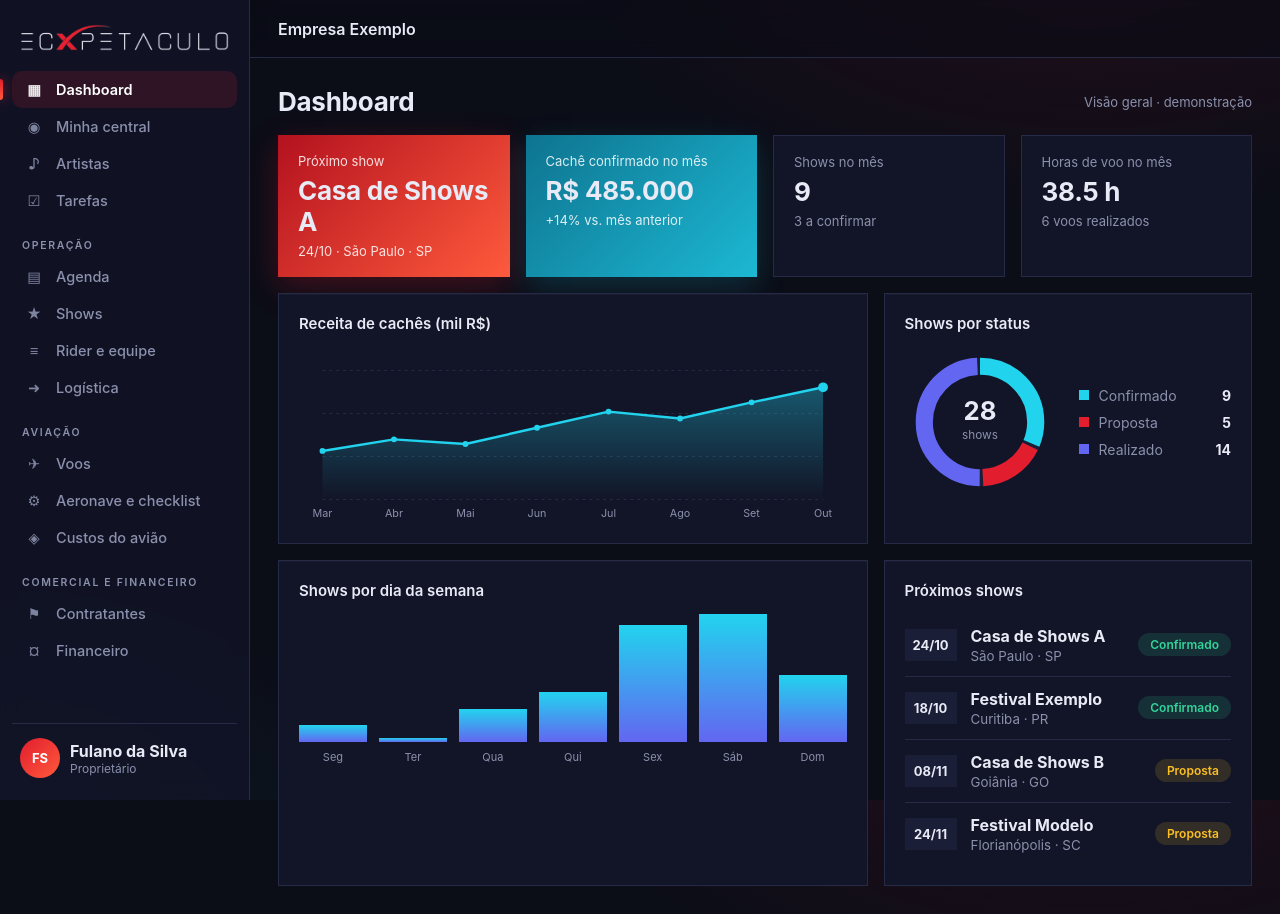
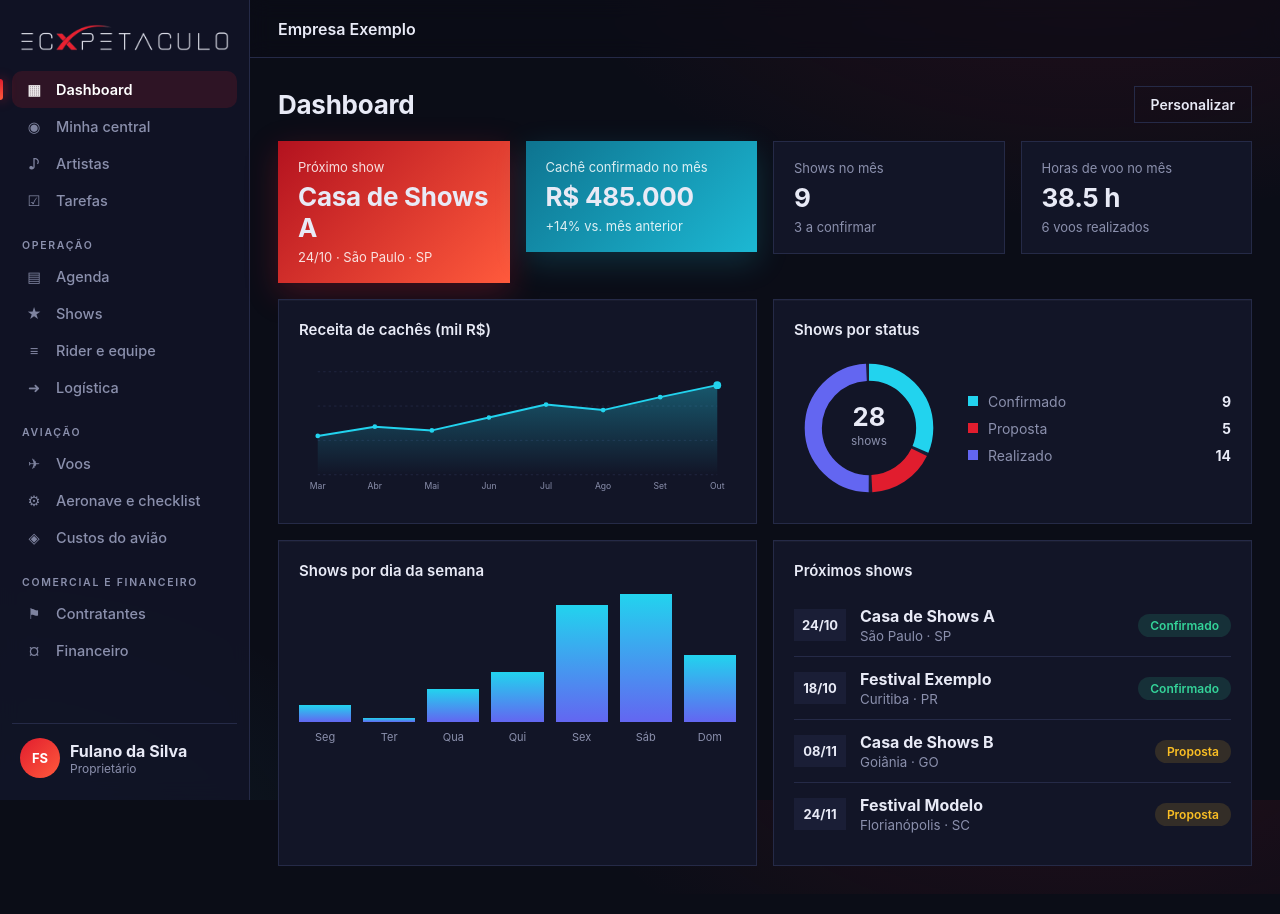
Before and after one commit to ecxpetaculosistema/ECXPETACULO, a React (Vite) app: page /dashboard in a window 1280 px wide. Built offline with nearby package versions, Linux system fonts and the light colour scheme.

Commit message:
Dashboard modular: widgets reposicionáveis, redimensionáveis e com layout salvo
Co-Authored-By: Claude Sonnet 5.5 <noreply@anthropic.com>
Claude-Session: https://claude.ai/code/session_01MMoSasdxXjchF88ATCYD7f

```diff
--- a/src/pages/Dashboard.jsx
+++ b/src/pages/Dashboard.jsx
@@ -1,53 +1,70 @@
+import { useEffect, useRef, useState } from 'react'
 import { AreaChart, Bars, Donut } from '../components/Charts.jsx'
-import { kpis, proximosShows, receitaMensal, showsPorDia, showsPorStatus } from '../data.js'
+import {
+  agendaShows, initialMissions, initialTasks, kpis, people, proximosShows, receitaMensal, showsPorDia, showsPorStatus,
+} from '../data.js'
 
 const brl = (v) => v.toLocaleString('pt-BR', { style: 'currency', currency: 'BRL', maximumFractionDigits: 0 })
 const fmt = (iso) => iso.split('-').reverse().slice(0, 2).join('/')
+const TIPOS = { show: 'Show', privado: 'Voo privado', extra: 'Extra' }
+const STORAGE_KEY = 'ecx.dashboard.v1'
 
-export default function Dashboard() {
-  return (
-    <>
-      <div className="page-head row">
-        <h1 className="page-title">Dashboard</h1>
-        <span className="muted-sm">Visão geral · demonstração</span>
-      </div>
+const upcomingMissions = () =>
+  [...initialMissions].sort((a, b) => a.data.localeCompare(b.data)).slice(0, 4).map((m) => {
+    const s = agendaShows.find((x) => x.id === m.showId)
+    return { ...m, title: m.tipo === 'show' ? (s ? `${s.event} · ${s.city}/${s.uf}` : 'Show') : m.motivo }
+  })
+const openTasks = () => initialTasks.filter((t) => t.status !== 'done').sort((a, b) => a.due.localeCompare(b.due)).slice(0, 5)
 
-      <div className="kpis">
+// Catálogo de widgets. size = nº de colunas (de 4) ocupadas por padrão.
+const WIDGETS = {
+  kpiProximo: {
+    title: 'Próximo show', size: 1,
+    render: () => (
       <div className="kpi grad-red">
         <small>Próximo show</small>
         <strong>{kpis.proximoShow.title}</strong>
         <span>{fmt(kpis.proximoShow.date)} · {kpis.proximoShow.city}</span>
       </div>
+    ),
+  },
+  kpiCache: {
+    title: 'Cachê confirmado no mês', size: 1,
+    render: () => (
       <div className="kpi grad-cyan">
         <small>Cachê confirmado no mês</small>
         <strong>{brl(kpis.cacheMes)}</strong>
         <span>+14% vs. mês anterior</span>
       </div>
-        <div className="kpi">
-          <small>Shows no mês</small>
-          <strong>{kpis.showsMes}</strong>
-          <span>3 a confirmar</span>
-        </div>
-        <div className="kpi">
-          <small>Horas de voo no mês</small>
-          <strong>{kpis.horasVoo} h</strong>
-          <span>6 voos realizados</span>
-        </div>
-      </div>
-
-      <div className="grid-2">
-        <section className="panel">
-          <h3>Receita de cachês (mil R$)</h3>
-          <AreaChart data={receitaMensal} />
-        </section>
-        <section className="panel">
-          <h3>Shows por status</h3>
-          <Donut data={showsPorStatus} />
-        </section>
-        <section className="panel">
-          <h3>Shows por dia da semana</h3>
-          <Bars data={showsPorDia} />
-        </section>
+    ),
+  },
+  kpiShows: {
+    title: 'Shows no mês', size: 1,
+    render: () => (
+      <div className="kpi"><small>Shows no mês</small><strong>{kpis.showsMes}</strong><span>3 a confirmar</span></div>
+    ),
+  },
+  kpiVoo: {
+    title: 'Horas de voo no mês', size: 1,
+    render: () => (
+      <div className="kpi"><small>Horas de voo no mês</small><strong>{kpis.horasVoo} h</strong><span>6 voos realizados</span></div>
+    ),
+  },
+  receita: {
+    title: 'Receita de cachês', size: 2,
+    render: () => (<section className="panel"><h3>Receita de cachês (mil R$)</h3><AreaChart data={receitaMensal} /></section>),
+  },
+  status: {
+    title: 'Shows por status', size: 2,
+    render: () => (<section className="panel"><h3>Shows por status</h3><Donut data={showsPorStatus} /></section>),
+  },
+  diaSemana: {
+    title: 'Shows por dia da semana', size: 2,
+    render: () => (<section className="panel"><h3>Shows por dia da semana</h3><Bars data={showsPorDia} /></section>),
+  },
+  proximos: {
+    title: 'Próximos shows', size: 2,
+    render: () => (
       <section className="panel">
         <h3>Próximos shows</h3>
         <ul className="upcoming">
@@ -60,6 +77,157 @@ export default function Dashboard() {
           ))}
         </ul>
       </section>
+    ),
+  },
+  missoes: {
+    title: 'Próximas missões de voo', size: 2,
+    render: () => (
+      <section className="panel">
+        <h3>Próximas missões de voo</h3>
+        <ul className="upcoming">
+          {upcomingMissions().map((m) => (
+            <li key={m.id}>
+              <div className="date">{fmt(m.data)}</div>
+              <div><b>{m.decola.sigla} → {m.pousa.sigla}</b><small>{m.title}</small></div>
+              <em className={'tipo-tag ' + m.tipo}>{TIPOS[m.tipo]}</em>
+            </li>
+          ))}
+        </ul>
+      </section>
+    ),
+  },
+  tarefas: {
+    title: 'Tarefas em aberto', size: 2,
+    render: () => (
+      <section className="panel">
+        <h3>Tarefas em aberto</h3>
+        <ul className="upcoming">
+          {openTasks().map((t) => {
+            const o = people.find((p) => p.id === t.owner)
+            return (
+              <li key={t.id}>
+                <div className="date">{fmt(t.due)}</div>
+                <div><b>{t.title}</b><small>{o ? o.name : ''}</small></div>
+              </li>
+            )
+          })}
+        </ul>
+      </section>
+    ),
+  },
+}
+
+const DEFAULT_LAYOUT = [
+  'kpiProximo', 'kpiCache', 'kpiShows', 'kpiVoo', 'receita', 'status', 'diaSemana', 'proximos',
+].map((id) => ({ id, size: WIDGETS[id].size }))
+
+const loadLayout = () => {
+  try {
+    const raw = JSON.parse(localStorage.getItem(STORAGE_KEY))
+    if (Array.isArray(raw)) {
+      const ok = raw.filter((w) => WIDGETS[w.id] && [1, 2, 3, 4].includes(w.size))
+      if (ok.length) return ok
+    }
+  } catch { /* sem armazenamento: usa o padrão */ }
+  return DEFAULT_LAYOUT
+}
+
+export default function Dashboard() {
+  const [layout, setLayout] = useState(loadLayout)
+  const [editing, setEditing] = useState(false)
+  const [addOpen, setAddOpen] = useState(false)
+  const [dragId, setDragId] = useState(null)
+  const [overId, setOverId] = useState(null)
+  const addRef = useRef(null)
+
+  useEffect(() => {
+    try { localStorage.setItem(STORAGE_KEY, JSON.stringify(layout)) } catch { /* ignora */ }
+  }, [layout])
+
+  useEffect(() => {
+    const close = (e) => addRef.current && !addRef.current.contains(e.target) && setAddOpen(false)
+    document.addEventListener('mousedown', close)
+    return () => document.removeEventListener('mousedown', close)
+  }, [])
+
+  const hidden = Object.keys(WIDGETS).filter((id) => !layout.some((w) => w.id === id))
+
+  const move = (from, to) => {
+    if (from === to) return
+    setLayout((l) => {
+      const a = [...l]
+      const i = a.findIndex((w) => w.id === from)
+      const j = a.findIndex((w) => w.id === to)
+      if (i < 0 || j < 0) return l
+      a.splice(j, 0, a.splice(i, 1)[0])
+      return a
+    })
+  }
+  const shift = (id, d) =>
+    setLayout((l) => {
+      const a = [...l]
+      const i = a.findIndex((w) => w.id === id)
+      const j = i + d
+      if (j < 0 || j >= a.length) return l
+      ;[a[i], a[j]] = [a[j], a[i]]
+      return a
+    })
+  const resize = (id) => setLayout((l) => l.map((w) => (w.id === id ? { ...w, size: (w.size % 4) + 1 } : w)))
+  const remove = (id) => setLayout((l) => l.filter((w) => w.id !== id))
+  const add = (id) => { setLayout((l) => [...l, { id, size: WIDGETS[id].size }]); setAddOpen(false) }
+  const reset = () => setLayout(DEFAULT_LAYOUT)
+
+  return (
+    <>
+      <div className="page-head row">
+        <h1 className="page-title">Dashboard</h1>
+        <div className="dash-tools">
+          {editing && (
+            <>
+              <div className="menu-wrap" ref={addRef}>
+                <button className="btn-ghost" onClick={() => setAddOpen(!addOpen)} disabled={!hidden.length}>+ Adicionar widget</button>
+                {addOpen && (
+                  <div className="dropdown">
+                    {hidden.map((id) => <button key={id} onClick={() => add(id)}>{WIDGETS[id].title}</button>)}
+                  </div>
+                )}
+              </div>
+              <button className="btn-ghost" onClick={reset}>Restaurar padrão</button>
+            </>
+          )}
+          <button className={editing ? 'btn-primary' : 'btn-ghost'} onClick={() => { setEditing(!editing); setAddOpen(false) }}>
+            {editing ? 'Concluir' : 'Personalizar'}
+          </button>
+        </div>
+      </div>
+
+      {editing && <p className="edit-hint">Arraste os widgets para mudar a posição, ou use as setas. O botão de largura altera quantas colunas ele ocupa.</p>}
+
+      <div className={'dash-grid' + (editing ? ' is-editing' : '')}>
+        {layout.map((w, idx) => (
+          <div
+            key={w.id}
+            className={'wd' + (w.id.startsWith('kpi') ? ' wd-kpi' : '') + (dragId === w.id ? ' dragging' : '') + (overId === w.id && dragId && dragId !== w.id ? ' drop-target' : '')}
+            data-span={w.size}
+            draggable={editing}
+            onDragStart={(e) => { setDragId(w.id); e.dataTransfer.effectAllowed = 'move'; e.dataTransfer.setData('text/plain', w.id) }}
+            onDragOver={(e) => { if (editing && dragId) { e.preventDefault(); setOverId(w.id) } }}
+            onDrop={(e) => { e.preventDefault(); move(dragId, w.id); setDragId(null); setOverId(null) }}
+            onDragEnd={() => { setDragId(null); setOverId(null) }}
+          >
+            {editing && (
+              <div className="wd-controls">
+                <span className="wd-name" title="Arraste para mover">⠿ {WIDGETS[w.id].title}</span>
+                <button onClick={() => shift(w.id, -1)} disabled={idx === 0} aria-label="Mover para antes">◀</button>
+                <button onClick={() => shift(w.id, 1)} disabled={idx === layout.length - 1} aria-label="Mover para depois">▶</button>
+                <button onClick={() => resize(w.id)} aria-label="Alterar largura" title="Largura">{w.size}/4</button>
+                <button onClick={() => remove(w.id)} aria-label="Remover widget" title="Remover">✕</button>
+              </div>
+            )}
+            {WIDGETS[w.id].render()}
+          </div>
+        ))}
+        {layout.length === 0 && <div className="empty card full-grid">Nenhum widget. Use “Adicionar widget” ou “Restaurar padrão”.</div>}
       </div>
     </>
   )
--- a/src/styles.css
+++ b/src/styles.css
@@ -369,3 +369,37 @@ input[type='checkbox']:checked::after { transform: rotate(45deg) scale(1); }
 input[type='checkbox']:disabled { opacity: .35; cursor: not-allowed; }
 .check-opt.is-disabled { opacity: .45; cursor: not-allowed; }
 .check-opt.is-disabled * { cursor: not-allowed; }
+
+/* ---------- Dashboard modular ---------- */
+.dash-tools { display: flex; gap: 10px; align-items: center; flex-wrap: wrap; justify-content: flex-end; }
+.dash-tools .btn-ghost { margin-left: 0; }
+.dash-tools .btn-ghost:disabled { opacity: .4; cursor: not-allowed; }
+.edit-hint { margin: -4px 0 14px; color: var(--muted); font-size: 13.5px; }
+.dash-grid { display: grid; grid-template-columns: repeat(4, minmax(0, 1fr)); gap: 16px; grid-auto-flow: dense; align-items: stretch; }
+.wd { position: relative; min-width: 0; display: flex; flex-direction: column; }
+.wd > .kpi, .wd > .panel { flex: 1; }
+.wd[data-span='1'] { grid-column: span 1; }
+.wd[data-span='2'] { grid-column: span 2; }
+.wd[data-span='3'] { grid-column: span 3; }
+.wd[data-span='4'] { grid-column: span 4; }
+.full-grid { grid-column: 1 / -1; }
+.wd-kpi { align-self: start; }
+.is-editing .wd { outline: 1px dashed #3a4170; outline-offset: 4px; cursor: grab; }
+.is-editing .wd.dragging { opacity: .4; }
+.is-editing .wd.drop-target { outline: 2px solid var(--brand); }
+.wd-controls { display: flex; align-items: center; gap: 4px; padding: 4px; margin-bottom: 8px; background: var(--surface-2); border: 1px solid var(--border); }
+.wd-name { flex: 1; min-width: 0; overflow: hidden; text-overflow: ellipsis; white-space: nowrap; font-size: 12px; font-weight: 600; color: var(--muted); padding: 0 6px; }
+.wd-controls button { min-width: 30px; height: 28px; padding: 0 6px; background: var(--surface); border: 1px solid var(--border); font-size: 12px; font-weight: 600; border-radius: 0; }
+.wd-controls button:hover:not(:disabled) { border-color: var(--brand); color: var(--brand-2); }
+.wd-controls button:disabled { opacity: .3; cursor: not-allowed; }
+.is-editing .wd > .kpi, .is-editing .wd > .panel { pointer-events: none; }
+@media (max-width: 1100px) {
+  .dash-grid { grid-template-columns: repeat(2, minmax(0, 1fr)); }
+  .wd[data-span='3'], .wd[data-span='4'] { grid-column: span 2; }
+}
+@media (max-width: 640px) {
+  .dash-grid { grid-template-columns: 1fr; }
+  .wd[data-span] { grid-column: span 1; }
+  .page-head.row { flex-wrap: wrap; gap: 12px; }
+  .dash-tools { justify-content: flex-start; width: 100%; }
+}
```
Lines whose indentation alone changed are shown as unchanged.
